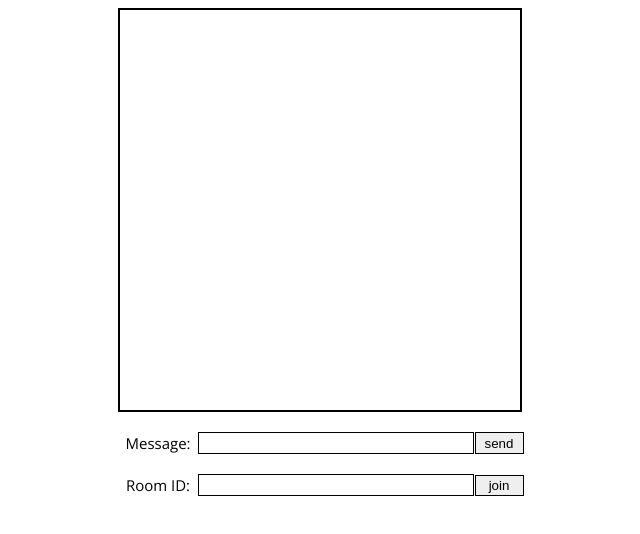
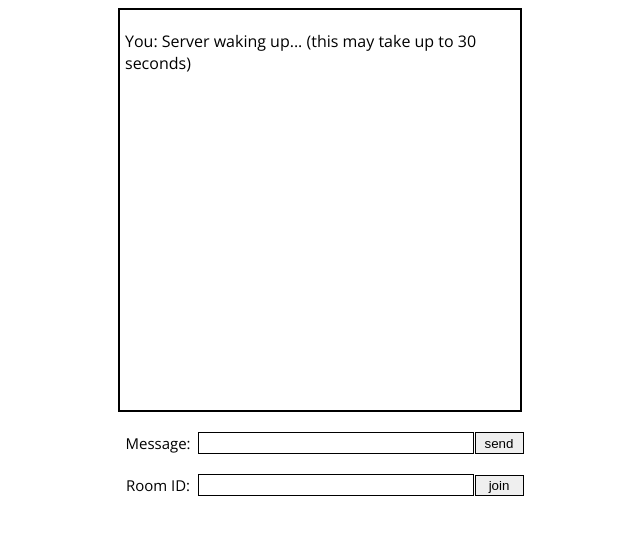
Before and after one commit to kKrksh/krksh, a plain HTML site: page chat/index.html in a window 1280 px wide. Shown: the whole page, without its empty margins (319-959 px from the left). Drawn offline with nearby package versions, Linux system fonts and the light colour scheme; no server answers.

Commit message:
Update index.html

```diff
--- a/chat/index.html
+++ b/chat/index.html
@@ -38,11 +38,19 @@
 
     <script>
       //Set up connection to server
+      let connected = false;
+
       const socket = io("https://socketio-server-test.glitch.me");
       socket.on("connect", () => {
         send(`you connected with id ${socket.id}`, false, false);
+        connected = true;
       });
 
+      setTimeout( () => {
+        if (!connected){
+          send("Server waking up... (this may take up to 30 seconds)")
+        }
+      },2000)
       //idk what to label this part as
 
       const sendInput = document.getElementById("send");
```
